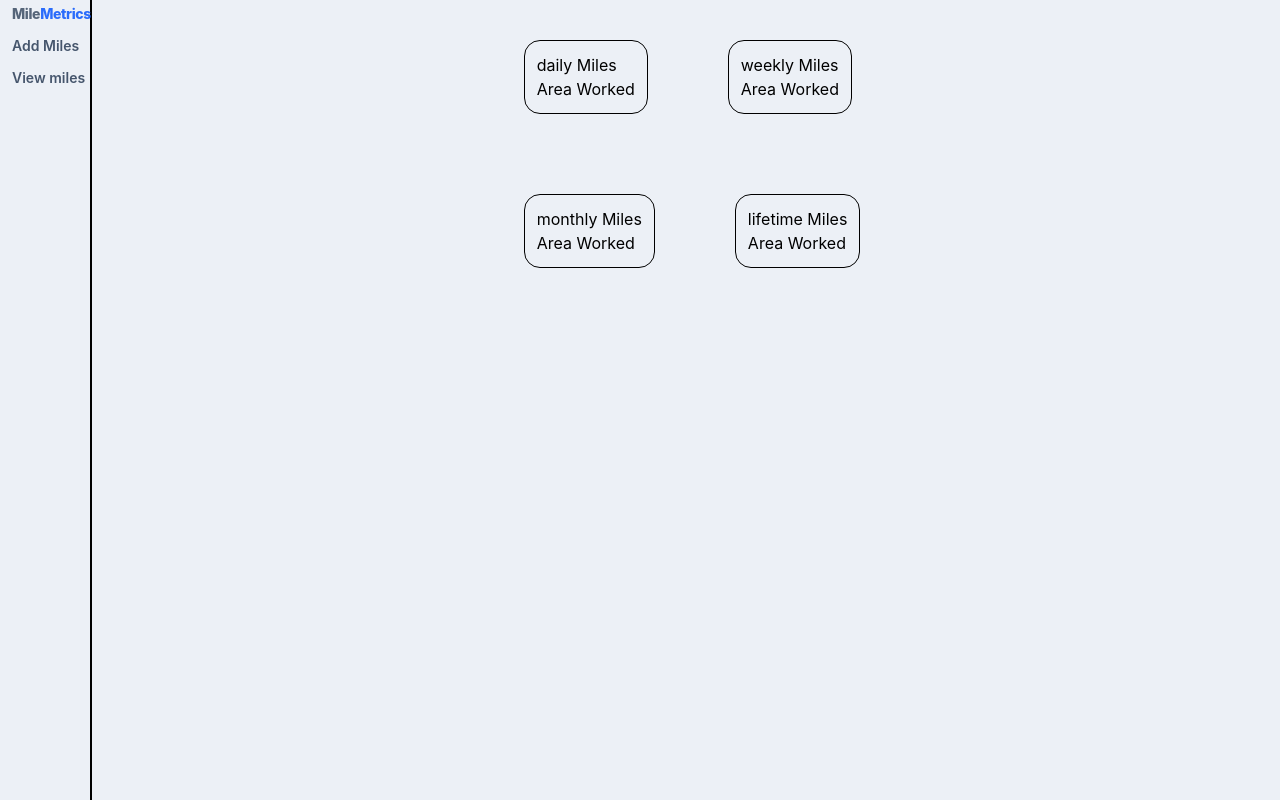
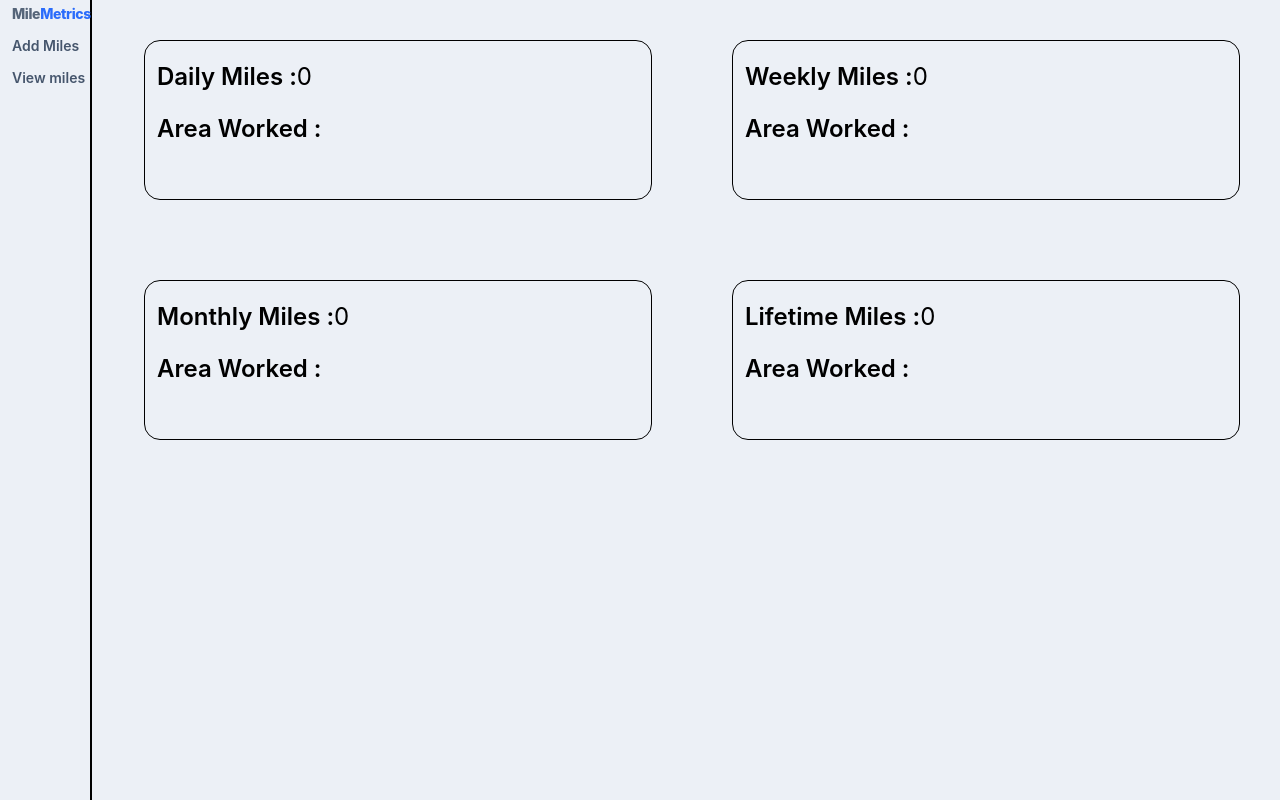
Before and after one commit to TFS405/mile-metrics, a React (Vite) app: page /view-miles in a window 1280 px wide. Built offline with nearby package versions, Linux system fonts and the light colour scheme.

Commit message:
feat: 🎸 shape MileageDisplay, prep areas array rendering

```diff
--- a/src/features/mileage/MileageDisplay.jsx
+++ b/src/features/mileage/MileageDisplay.jsx
@@ -1,28 +1,50 @@
+import { getTodaysDateString } from '../../utils/dateUtils';
+import { totalAllMileage } from '../../utils/mileageUtils';
+import { useMileage } from './useMileage';
+
 export default function MileageDisplay({ config }) {
 	const selectedConfig = {
-		day: { timeFrame: 'daily' },
-		week: { timeFrame: 'weekly' },
-		month: { timeFrame: 'monthly' },
-		lifetime: { timeFrame: 'lifetime' },
+		day: { timeFrame: 'Daily' },
+		week: { timeFrame: 'Weekly' },
+		month: { timeFrame: 'Monthly' },
+		lifetime: { timeFrame: 'Lifetime' },
 	};
 
 	const mode = selectedConfig[config];
 
+	const { entries } = useMileage();
+	console.log(entries);
+
+	const dailyMiles = totalAllMileage(entries, getTodaysDateString());
+
 	return (
-		<section className="m-10 rounded-2xl border p-3">
-			<dl>
-				<dt>{mode.timeFrame} Miles</dt>
-				<dd></dd>
+		<section className="m-10 flex-1 rounded-2xl border p-3 text-2xl">
+			<dl className="mt-2 space-y-5">
+				<div className="flex">
+					<dt className="tracking font-semibold">{mode.timeFrame} Miles :</dt>
+					<dd>{dailyMiles}</dd>
+				</div>
 
-				<dt>Area Worked</dt>
-				<dd></dd>
+				<div>
+					<dt className="tracking font-semibold">Area Worked :</dt>
+					<dd>
+						{entries.map((area) => (
+							<renderAreaItems area={area} />
+						))}
+					</dd>
+				</div>
 
-				<dt></dt>
-				<dd></dd>
+				<div>
+					<dt className="tracking font-bold"></dt>
+					<dd></dd>
+				</div>
 
-				<dt></dt>
+				<dt className="tracking font-bold"></dt>
 				<dd></dd>
 			</dl>
 		</section>
 	);
 }
+function renderAreaItems(area) {
+	return <span>{area}</span>;
+}
--- a/src/pages/ViewMilesPage.jsx
+++ b/src/pages/ViewMilesPage.jsx
@@ -2,12 +2,12 @@ import MileageDisplay from '../features/mileage/MileageDisplay';
 
 export default function ViewMilesPage() {
 	return (
-		<main>
-			<div className="flex">
+		<main className="flex flex-1 flex-col">
+			<div className="flex h-60">
 				<MileageDisplay config="day" />
 				<MileageDisplay config="week" />
 			</div>
-			<div className="flex">
+			<div className="flex h-60">
 				<MileageDisplay config="month" />
 				<MileageDisplay config="lifetime" />
 			</div>
--- a/src/utils/mileageUtils.js
+++ b/src/utils/mileageUtils.js
@@ -5,4 +5,9 @@ const totalAllMileage = (entries, dateString = '') => {
 
 	return entriesToUse.reduce((acc, i) => acc + i.totalMiles, 0);
 };
-export { totalAllMileage };
+
+const getEntriesOnDate = (entries, datestring) => {
+	return entries.filter((entry) => entries.date === datestring);
+};
+
+export { totalAllMileage, getEntriesOnDate };
```
